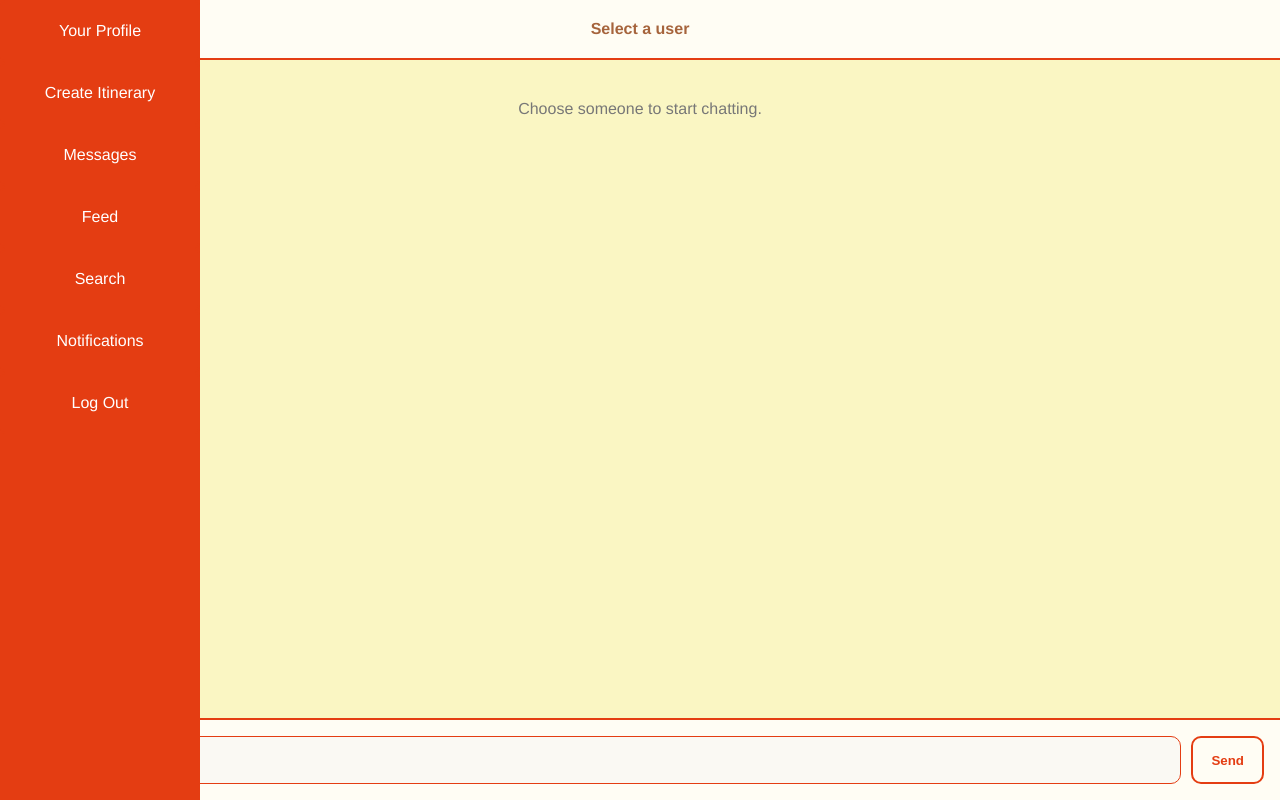
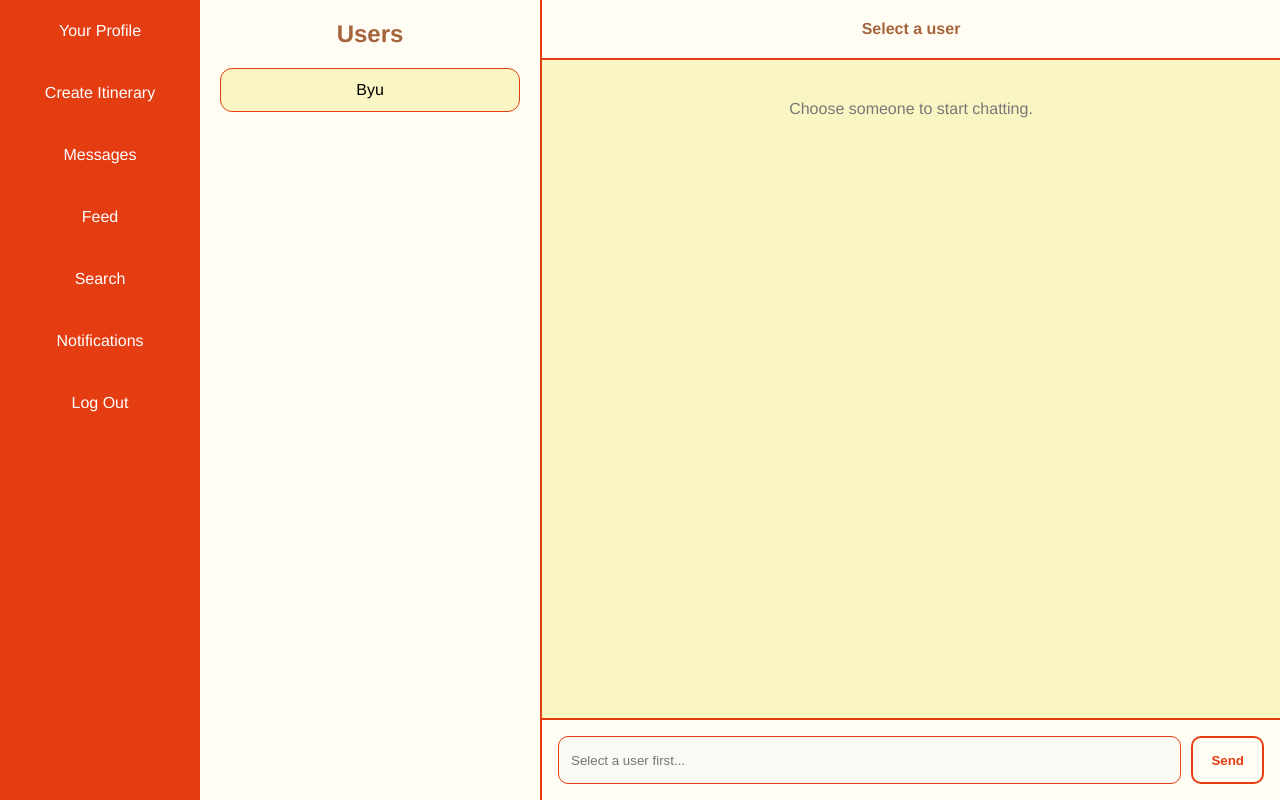
Before and after one commit to laura-camila-av/travel-social-media, a Flask app: page /messages in a window 1280 px wide. Run offline with Flask 3, Linux system fonts and the light colour scheme; a user stored in the database is signed in; data comes from the database, SQL or seed files in the repository.

Commit message:
fixed the missing users section on dms page

```diff
--- a/templates/dms.html
+++ b/templates/dms.html
@@ -9,9 +9,15 @@
 </head>
 
 <body class="dms-body">
-
   <!--Navigation bar-->
   {% include 'navbar.html' %}
+
+<div class="page-wrapper" style="width: calc(100% - 200px);">
+
+  <div class="dms-sidebar">
+    <h2 class="dms-sidebar-title">Users</h2>
+    <div id="userList"></div>
+  </div>
 
   <div class="dms-chat-area">
     <div class="dms-chat-header" id="chatHeader">Select a user</div>
```
